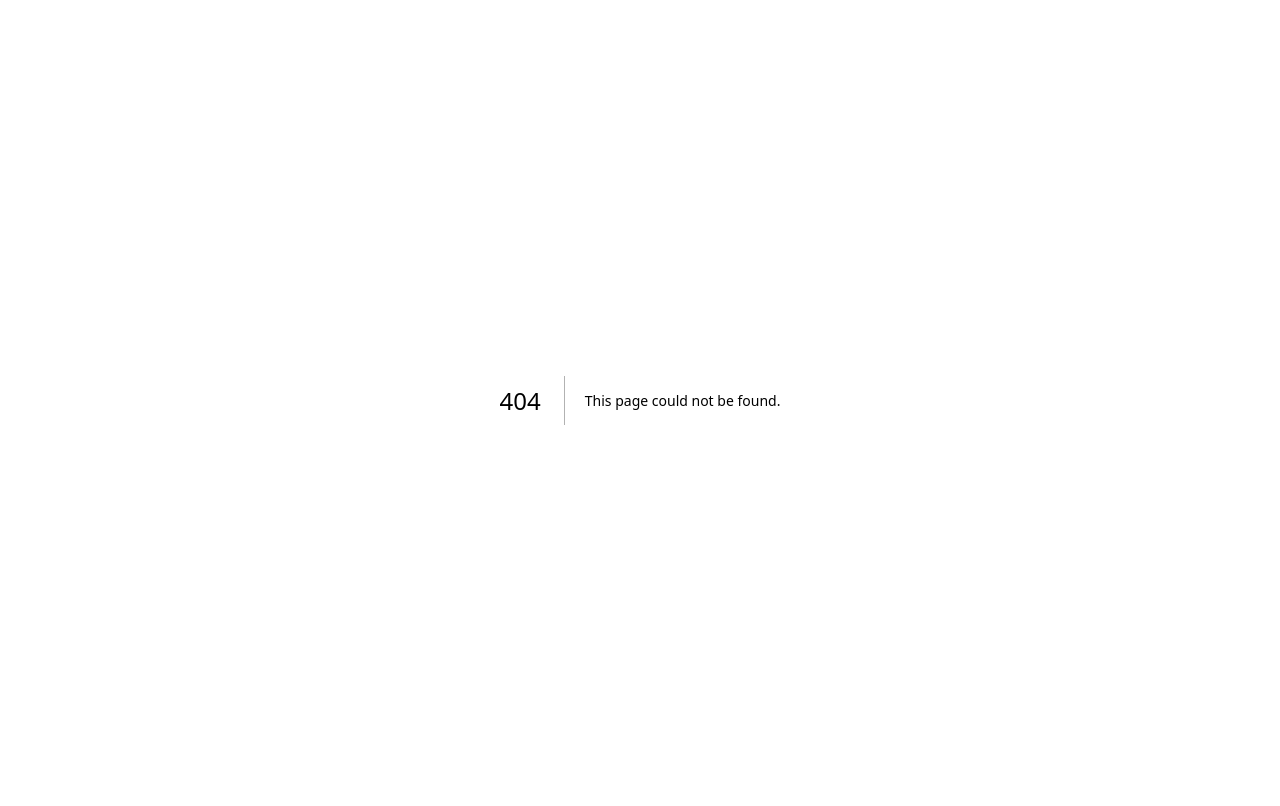
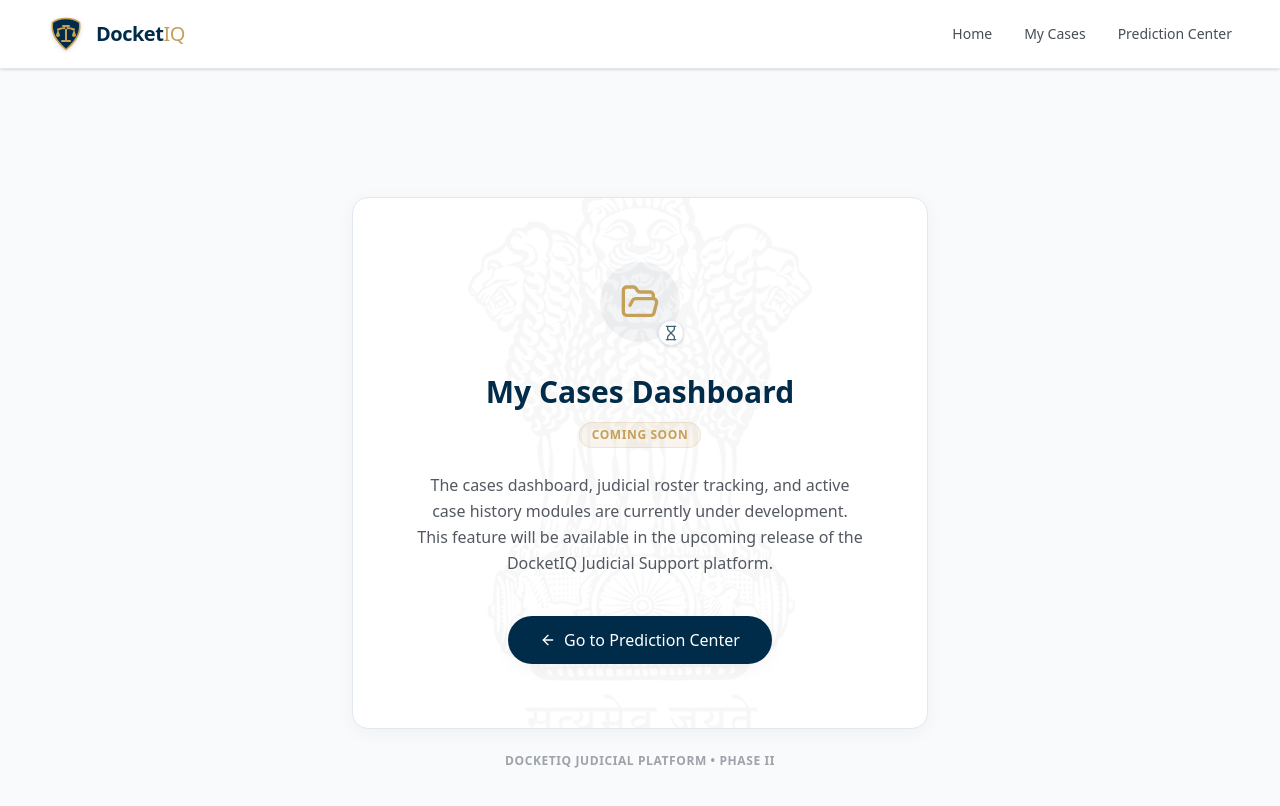
Before and after one commit to Syntax-Programmer/2Single2Taken-Anand_Maurya, a Next.js app in the folder frontend/: page /cases in a window 1280 px wide. Before the commit this address had no page. Shown: the top 806 px of the page. Built offline with nearby package versions, Linux system fonts and the light colour scheme.

Commit message:
Improved frontend a bit

```diff
--- /dev/null
+++ b/frontend/src/app/cases/page.tsx
@@ -0,0 +1,66 @@
+"use client";
+
+import { Navbar } from "@/components/layout/navbar";
+import { Card, CardContent } from "@/components/ui/card";
+import { FolderOpen, ArrowLeft, Hourglass } from "lucide-react";
+import Link from "next/link";
+
+export default function MyCasesComingSoon() {
+    return (
+        <div className="min-h-screen flex flex-col bg-background">
+            <Navbar />
+
+            <main className="flex-1 container mx-auto px-6 md:px-12 pt-32 pb-24 flex items-center justify-center">
+                <div className="max-w-xl w-full">
+                    <Card className="border-border shadow-premium overflow-hidden relative">
+                        {/* Satyameva Jayate Background Watermark */}
+                        <div
+                            className="absolute inset-0 z-0 opacity-[0.03] bg-center bg-no-repeat bg-contain pointer-events-none"
+                            style={{
+                                backgroundImage: "url('/images/satyameva-jayate.png')",
+                                backgroundSize: "60%",
+                            }}
+                        />
+
+                        <CardContent className="p-12 md:p-16 flex flex-col items-center text-center relative z-10">
+                            <div className="w-20 h-20 rounded-full bg-primary/5 text-accent flex items-center justify-center mb-8 relative">
+                                <FolderOpen className="w-10 h-10" />
+                                <div className="absolute -bottom-1 -right-1 bg-white rounded-full p-1 shadow-sm border border-border">
+                                    <Hourglass className="w-4 h-4 text-primary animate-pulse" />
+                                </div>
+                            </div>
+
+                            <h1 className="text-3xl font-bold font-ibm-plex-sans text-primary mb-3">
+                                My Cases Dashboard
+                            </h1>
+
+                            <div className="inline-flex items-center gap-2 px-3 py-1 rounded-full bg-accent/10 border border-accent/20 text-accent text-xs font-semibold uppercase tracking-wider mb-6">
+                                Coming Soon
+                            </div>
+
+                            <p className="text-foreground/75 mb-10 leading-relaxed">
+                                The cases dashboard, judicial roster tracking, and active case
+                                history modules are currently under development. This feature will
+                                be available in the upcoming release of the DocketIQ Judicial
+                                Support platform.
+                            </p>
+
+                            <div className="flex flex-col sm:flex-row gap-4 w-full justify-center">
+                                <Link href="/prediction" className="w-full sm:w-auto">
+                                    <button className="w-full sm:w-auto h-12 px-8 rounded-full bg-primary text-white font-medium hover:bg-primary/90 transition-colors shadow-premium flex items-center justify-center gap-2">
+                                        <ArrowLeft className="w-4 h-4" />
+                                        Go to Prediction Center
+                                    </button>
+                                </Link>
+                            </div>
+                        </CardContent>
+                    </Card>
+
+                    <div className="text-center mt-6 text-xs text-foreground/40 font-semibold tracking-wider uppercase">
+                        DocketIQ Judicial Platform &bull; Phase II
+                    </div>
+                </div>
+            </main>
+        </div>
+    );
+}
--- a/frontend/src/app/globals.css
+++ b/frontend/src/app/globals.css
@@ -13,7 +13,7 @@
   --color-status-error: var(--status-error);
   --color-status-warning: var(--status-warning);
 
-  --font-sans: var(--font-inter), var(--font-ibm-plex-sans), sans-serif;
+  --font-sans: var(--font-ibm-plex-sans), sans-serif;
   --radius-xl: 1rem;
 }
 
--- a/frontend/src/components/layout/navbar.tsx
+++ b/frontend/src/components/layout/navbar.tsx
@@ -4,6 +4,8 @@ import Link from "next/link";
 import { usePathname } from "next/navigation";
 import { cn } from "@/lib/utils";
 import { useEffect, useState } from "react";
+
+import { Logo } from "@/components/ui/logo";
 
 export function Navbar() {
   const pathname = usePathname();
@@ -33,35 +35,31 @@ export function Navbar() {
       )}
     >
       <div className="container mx-auto px-6 md:px-12 flex items-center justify-between">
-        <Link href="/" className="flex items-center gap-2 group">
-          <div className="w-8 h-8 rounded bg-primary text-white flex items-center justify-center font-bold font-ibm-plex-sans text-xl shadow-md group-hover:scale-105 transition-transform">
-            D
-          </div>
-          <span
-            className={cn(
-              "font-ibm-plex-sans font-bold text-xl tracking-tight transition-colors",
-              isLanding && !scrolled ? "text-white drop-shadow-md" : "text-primary"
-            )}
-          >
-            DocketIQ
-          </span>
+        <Link href="/" className="group">
+          <Logo />
         </Link>
 
         <nav className="hidden md:flex items-center gap-8">
           <Link
             href="/"
             className={cn(
-              "text-sm font-medium transition-colors hover:text-accent",
-              isLanding && !scrolled ? "text-white/90" : "text-foreground"
+              "text-sm font-medium transition-colors hover:text-accent text-foreground/80 hover:text-primary"
             )}
           >
             Home
           </Link>
           <Link
+            href="/cases"
+            className={cn(
+              "text-sm font-medium transition-colors hover:text-accent text-foreground/80 hover:text-primary"
+            )}
+          >
+            My Cases
+          </Link>
+          <Link
             href="/prediction"
             className={cn(
-              "text-sm font-medium transition-colors hover:text-accent",
-              isLanding && !scrolled ? "text-white/90" : "text-foreground"
+              "text-sm font-medium transition-colors hover:text-accent text-foreground/80 hover:text-primary"
             )}
           >
             Prediction Center
--- /dev/null
+++ b/frontend/src/components/ui/logo.tsx
@@ -0,0 +1,79 @@
+import React from "react";
+
+interface LogoProps {
+  className?: string;
+  iconOnly?: boolean;
+}
+
+export function Logo({ className, iconOnly = false }: LogoProps) {
+  return (
+    <div className={`flex items-center gap-3 ${className}`}>
+      {/* Styled SVG Emblem */}
+      <svg
+        width="36"
+        height="36"
+        viewBox="0 0 36 36"
+        fill="none"
+        xmlns="http://www.w3.org/2000/svg"
+        className="shrink-0 drop-shadow-sm transition-transform duration-300 group-hover:scale-105"
+      >
+        {/* Shield Outer Shape */}
+        <path
+          d="M18 2.5C23.5 2.5 29 4.5 31.5 6.5C32.5 12.5 31.5 22.5 18 33.5C4.5 22.5 3.5 12.5 4.5 6.5C7 4.5 12.5 2.5 18 2.5Z"
+          fill="#002B49"
+          stroke="#C5A059"
+          strokeWidth="1.5"
+        />
+
+        {/* Pillar of Justice */}
+        <path
+          d="M18 10V25"
+          stroke="#C5A059"
+          strokeWidth="2"
+          strokeLinecap="round"
+        />
+        <path
+          d="M14 25H22"
+          stroke="#C5A059"
+          strokeWidth="2"
+          strokeLinecap="round"
+        />
+        <path
+          d="M15 10H21"
+          stroke="#C5A059"
+          strokeWidth="2"
+          strokeLinecap="round"
+        />
+
+        {/* Balance Scale Bar */}
+        <path
+          d="M10 13.5C13 12 15 12 18 12C21 12 23 12 26 13.5"
+          stroke="#C5A059"
+          strokeWidth="2"
+          strokeLinecap="round"
+        />
+
+        {/* Left Scale Pan */}
+        <path
+          d="M10 13.5L8 19C8 20.1 8.9 21 10 21C11.1 21 12 20.1 12 19L10 13.5Z"
+          fill="#C5A059"
+        />
+
+        {/* Right Scale Pan */}
+        <path
+          d="M26 13.5L24 19C24 20.1 24.9 21 26 21C27.1 21 28 20.1 28 19L26 13.5Z"
+          fill="#C5A059"
+        />
+
+        {/* Small center dial decoration */}
+        <circle cx="18" cy="12" r="1.5" fill="#002B49" stroke="#C5A059" strokeWidth="1" />
+      </svg>
+
+      {!iconOnly && (
+        <span className="font-ibm-plex-sans font-bold text-xl tracking-tight text-primary">
+          Docket<span className="text-accent font-medium">IQ</span>
+        </span>
+      )}
+    </div>
+  );
+}
```
